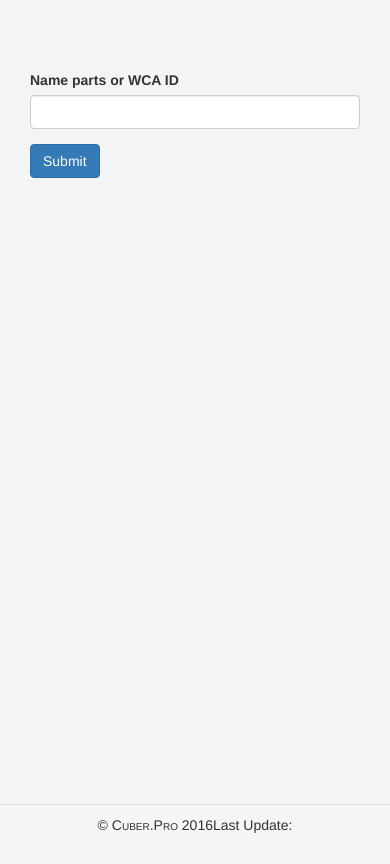
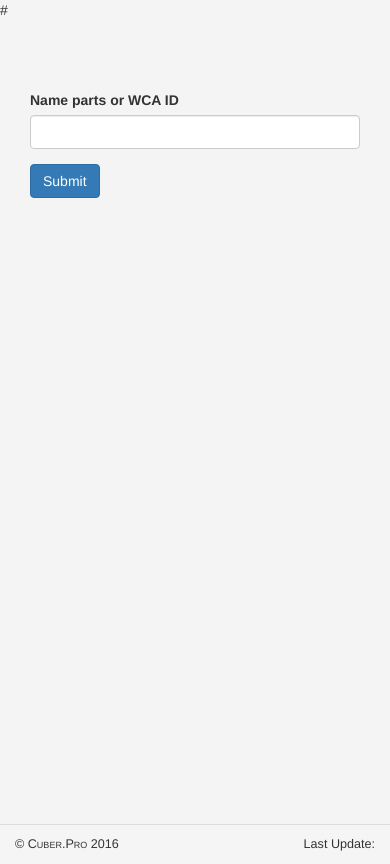
Before and after one commit to CuberPro/wca.cuber.pro, a Yii app: template views/person/index.php in a window 390 px wide. Before the commit the page ends 833 px from the top, so only its background shows below. Run offline with PHP 8.4 and a stand-in for Yii, Linux system fonts and the light colour scheme; the template is opened without the code that fills it, so the values that code supplies are empty; style sheets or scripts are compiled from the project's sources; some libraries are stand-ins or nearby versions.

Commit message:
some improves on view..

```diff
--- a/static/app/less/site.less
+++ b/static/app/less/site.less
@@ -36,15 +36,33 @@ td.rank {
 }
 
 .footer {
+    position: relative;
     height: @footer-height;
     background-color: #f5f5f5;
     border-top: 1px solid #ddd;
-    display: flex;
-    flex-direction: column;
-    justify-content: center;
+
+    .container {
+        position: absolute;
+        @media (max-width: 767px) {
+            width: 100%;
+            font-size: 0.9em;
+        }
+        top: 50%;
+        left: 50%;
+        -webkit-transform: translate(-50%, -50%);
+        -moz-transform: translate(-50%, -50%);
+        -ms-transform: translate(-50%, -50%);
+        -o-transform: translate(-50%, -50%);
+        transform: translate(-50%, -50%);
+    }
 
     .copyright {
         font-variant: small-caps;
+        padding-right: 10px;
+    }
+
+    .last-update {
+        padding-left: 10px;
     }
 }
 
--- a/views/layouts/main.php
+++ b/views/layouts/main.php
@@ -4,6 +4,7 @@
 /* @var $content string */
 
 use yii\helpers\Html;
+use yii\helpers\Url;
 use yii\widgets\Breadcrumbs;
 
 use app\widgets\bootstrap\Nav;
@@ -22,6 +23,7 @@ AppAsset::register($this);
     <?= Html::csrfMetaTags() ?>
     <title><?= Html::encode($this->title) ?></title>
     <?php $this->head() ?>
+    <?= Url::toRoute(['']) ?>
 </head>
 <body>
 <?php $this->beginBody() ?>
@@ -38,9 +40,9 @@ AppAsset::register($this);
     echo Nav::widget([
         'options' => ['class' => 'navbar-nav navbar-right'],
         'items' => [
-            ['label' => Yii::t('app', 'Home'), 'url' => Yii::$app->homeUrl],
-            ['label' => Yii::t('app', 'Persons'), 'url' => ['/persons']],
-            ['label' => Yii::t('app', 'Kinch'), 'items' => [
+            ['label' => Yii::t('app', 'Home'), 'active' => Url::to('') === '/' , 'url' => [Yii::$app->homeUrl]],
+            ['label' => Yii::t('app', 'Persons'), 'active' => in_array(Url::to(''), ['/persons', '/person']), 'url' => ['/persons']],
+            ['label' => Yii::t('app', 'Kinch'), 'active' => substr(Url::to(''), 0, 6) === '/kinch', 'items' => [
                 ['label' => Yii::t('app', 'Countries'), 'url' => ['/kinch/countries']],
                 ['label' => Yii::t('app', 'Continents'), 'url' => ['/kinch/continents']],
             ]],
@@ -61,7 +63,7 @@ AppAsset::register($this);
     <div class="container">
         <span class="pull-left copyright">&copy; Cuber.Pro <?= date('Y') ?></span>
 
-        <span class="pull-right"><?= Yii::t('app', 'Last Update: ') ?>
+        <span class="pull-right last-update"><?= Yii::t('app', 'Last Update: ') ?>
             <a href="https://www.worldcubeassociation.org/results/misc/export.html" target="_blank">
                 <span><?= @file_get_contents(Yii::$app->getBasePath() . '/commands/shell/wca_db/last') ?></span>
             </a>
--- a/views/person/index.php
+++ b/views/person/index.php
@@ -1,6 +1,7 @@
 <?php
 
 use yii\helpers\Html;
+use yii\helpers\Url;
 
 use app\models\Persons;
 
@@ -8,7 +9,7 @@ $this->title = Yii::t('app', 'Persons');
 
 ?>
 <div class="col-md-offset-2 col-md-8">
-  <?= Html::beginForm('/persons', 'get', ['class' => 'form form-inline']) ?>
+  <?= Html::beginForm(Url::to(['']), 'get', ['class' => 'form form-inline']) ?>
     <div class="form-group">
       <label for="query"><?= Yii::t('app', 'Name parts or WCA ID'); ?></label>
       <input id="query" class="form-control required" type="text" name="query">
```
